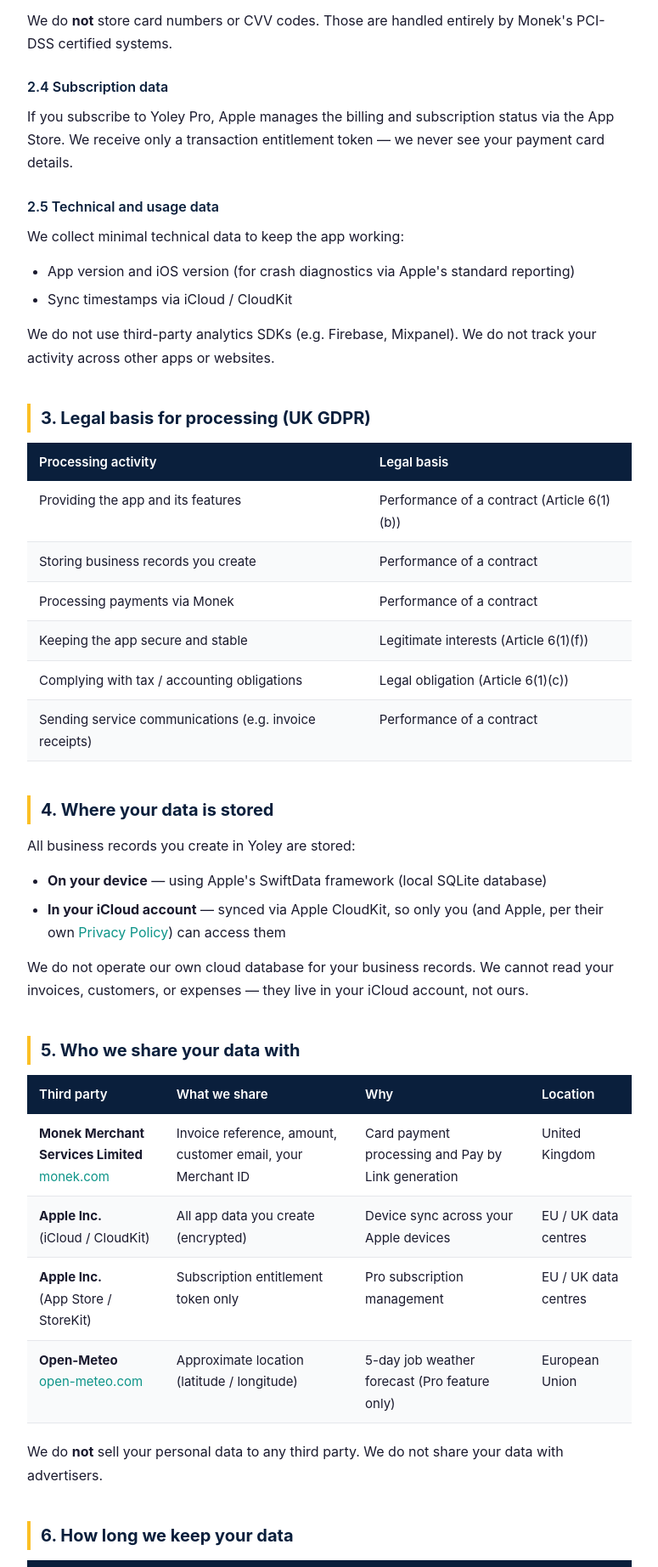
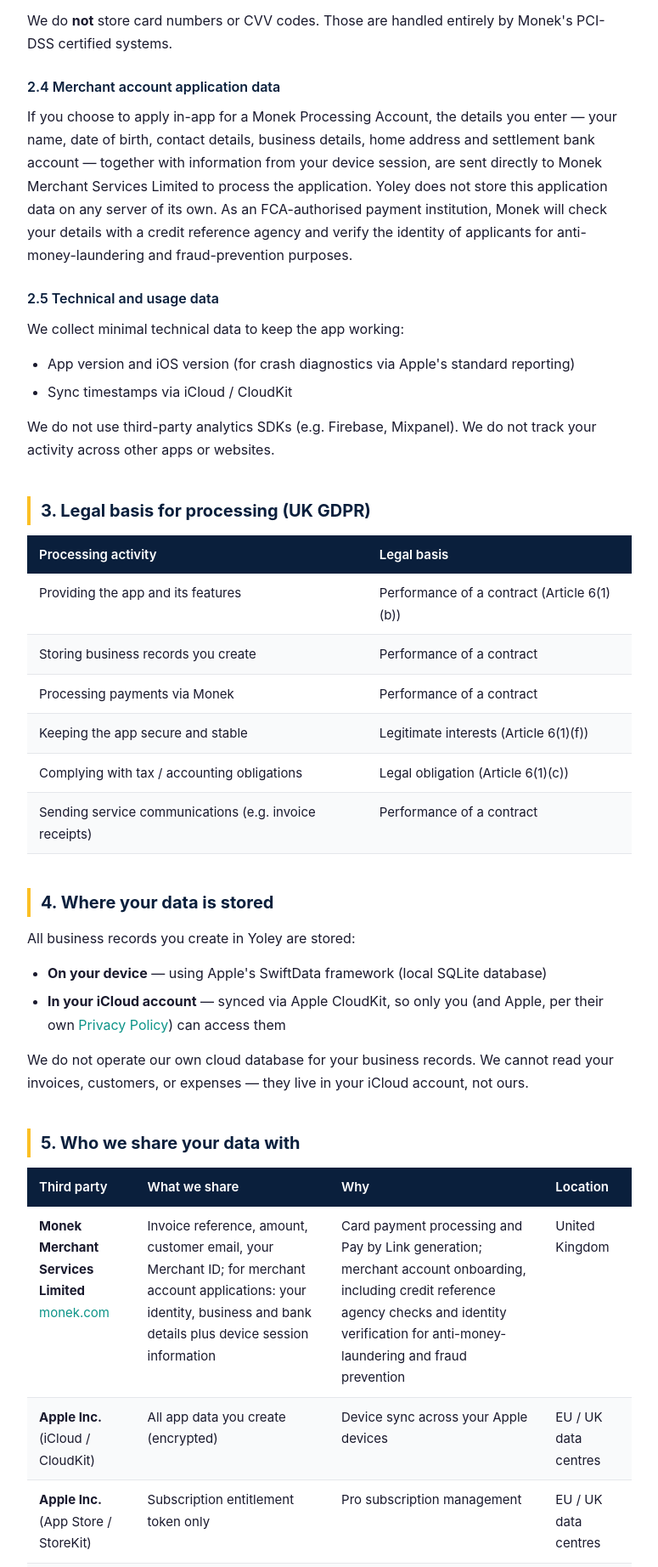
Before and after one commit to milescarroll-yoley/yoley-website, a plain HTML site: page privacy-policy.html in a window 1280 px wide. Shown: the part 1723-3567 px from the top of the page at 85% size, without its empty margins (252-1027 px from the left). Drawn offline with Linux system fonts and the light colour scheme.

Commit message:
Privacy policies: disclose merchant-application data sharing; drop stale Pro tier
The merchant account application sends identity, business and bank details
plus device session information to Monek Merchant Services Limited, which
checks them with a credit reference agency and verifies identity for AML
and fraud prevention — now disclosed in both policies and the iOS
data-sharing table. Replaces the iOS policy's 'Yoley Pro' subscription
section, a paid tier that no longer exists.

```diff
--- a/privacy-policy.html
+++ b/privacy-policy.html
@@ -114,8 +114,8 @@
 </ul>
 <p>We do <strong>not</strong> store card numbers or CVV codes. Those are handled entirely by Monek's PCI-DSS certified systems.</p>
 
-<h3>2.4 Subscription data</h3>
-<p>If you subscribe to Yoley Pro, Apple manages the billing and subscription status via the App Store. We receive only a transaction entitlement token — we never see your payment card details.</p>
+<h3>2.4 Merchant account application data</h3>
+<p>If you choose to apply in-app for a Monek Processing Account, the details you enter — your name, date of birth, contact details, business details, home address and settlement bank account — together with information from your device session, are sent directly to Monek Merchant Services Limited to process the application. Yoley does not store this application data on any server of its own. As an FCA-authorised payment institution, Monek will check your details with a credit reference agency and verify the identity of applicants for anti-money-laundering and fraud-prevention purposes.</p>
 
 <h3>2.5 Technical and usage data</h3>
 <p>We collect minimal technical data to keep the app working:</p>
@@ -156,8 +156,8 @@
   <tbody>
     <tr>
       <td><strong>Monek Merchant Services Limited</strong><br><a href="https://www.monek.com" target="_blank" rel="noopener">monek.com</a></td>
-      <td>Invoice reference, amount, customer email, your Merchant ID</td>
-      <td>Card payment processing and Pay by Link generation</td>
+      <td>Invoice reference, amount, customer email, your Merchant ID; for merchant account applications: your identity, business and bank details plus device session information</td>
+      <td>Card payment processing and Pay by Link generation; merchant account onboarding, including credit reference agency checks and identity verification for anti-money-laundering and fraud prevention</td>
       <td>United Kingdom</td>
     </tr>
     <tr>
```
Also changed, not shown: privacy-policy-android.html (+2 -2 lines).
